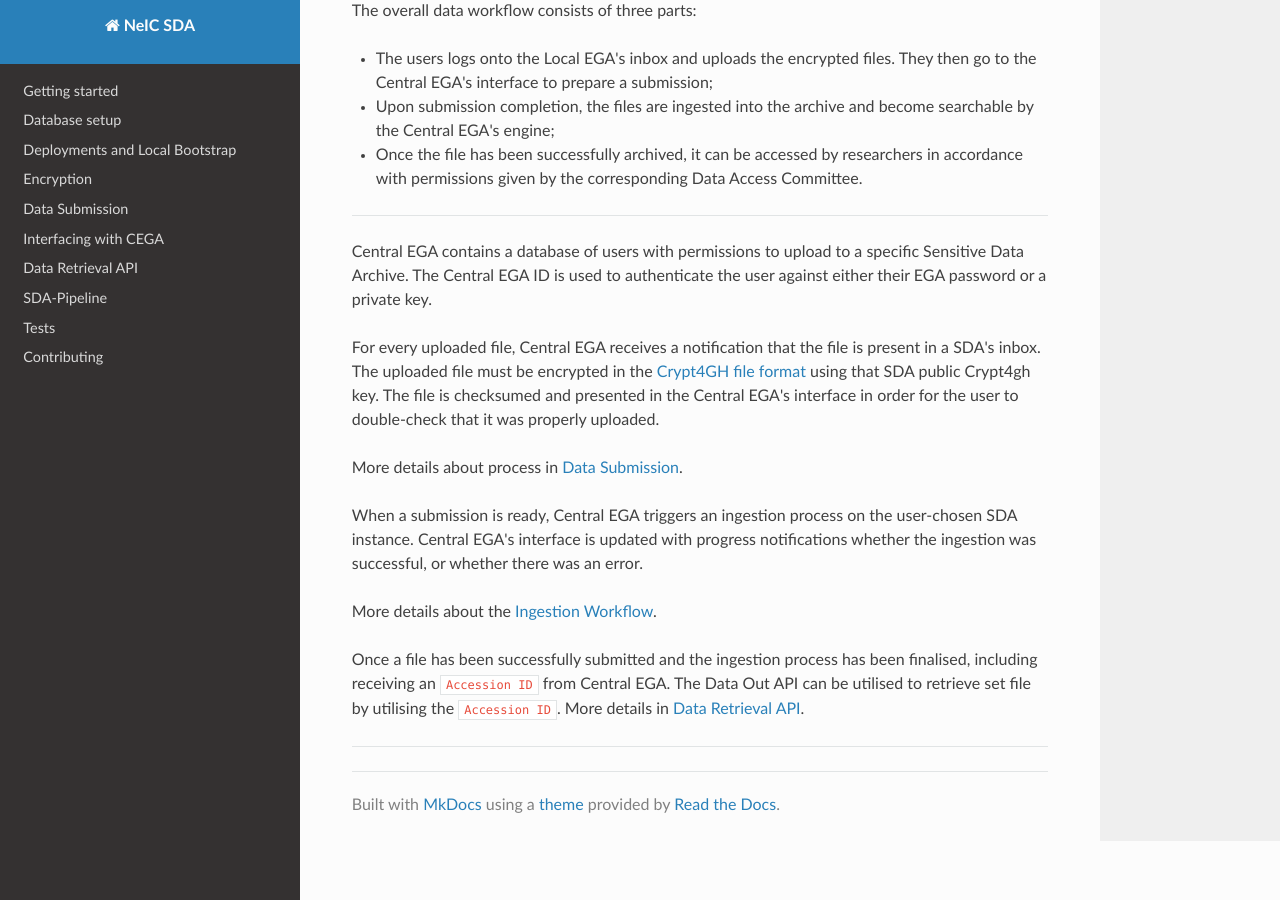
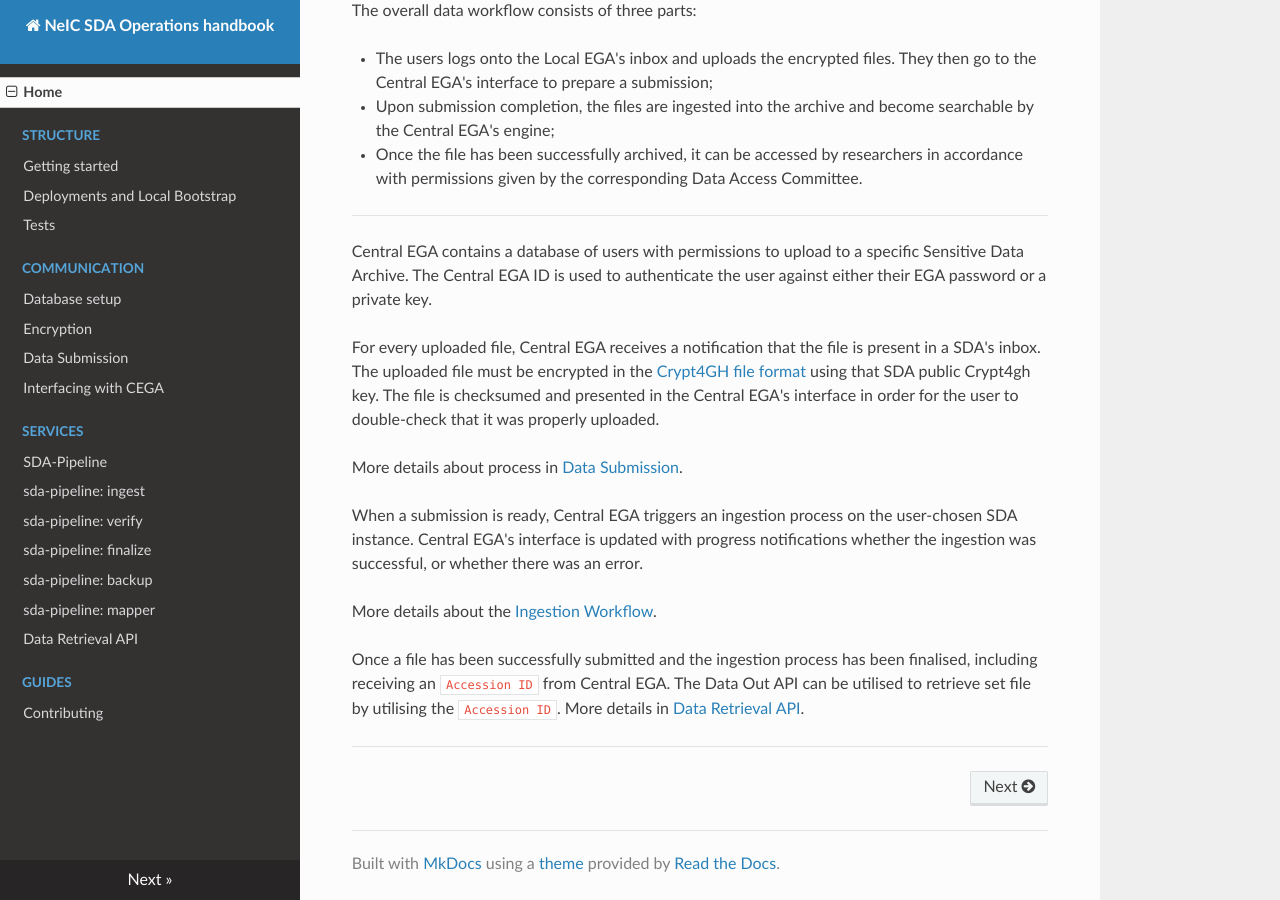
Before and after one commit to neicnordic/neic-sda, an MkDocs documentation site: the page built from docs/index.md, in a window 1280 px wide and 900 px high, scrolled down 1754 px. Built offline with MkDocs 1.6.1, drawn with Linux system fonts in a browser that asks for light colours; nearby versions of some CDN libraries.

Commit message:
Sorted old documentation into new 4 part structure in side bar

```diff
--- a/mkdocs.yml
+++ b/mkdocs.yml
@@ -1,4 +1,4 @@
-site_name: NeIC SDA
+site_name: NeIC SDA Operations handbook
 extra_css: [css/neic-sda.css]
 markdown_extensions:
   - callouts
@@ -7,13 +7,23 @@ plugins:
 theme:
     name: readthedocs
 nav:
-  - Getting started: setup.md
-  - Database setup: db.md
-  - Deployments and Local Bootstrap: deploy.md
-  - Encryption: encryption.md
-  - Data Submission: submission.md
-  - Interfacing with CEGA: connection.md
-  - Data Retrieval API: dataout.md
-  - SDA-Pipeline: services/pipeline.md
-  - Tests: tests.md
-  - Contributing: CONTRIBUTING.md
+  - Home: 'index.md'
+  - 'Structure':
+      - Getting started: 'setup.md'
+      - 'deploy.md'
+      - Tests: 'tests.md'
+  - 'Communication':
+      - Database setup: 'db.md'
+      - Encryption: 'encryption.md'
+      - Data Submission: 'submission.md'
+      - Interfacing with CEGA: 'connection.md'
+  - 'Services':
+      - SDA-Pipeline: 'services/pipeline.md'
+      - 'services/ingest.md'
+      - 'services/verify.md'
+      - 'services/finalize.md'
+      - 'services/backup.md'
+      - 'services/mapper.md'
+      - Data Retrieval API: 'dataout.md'
+  - 'Guides':
+      - Contributing: 'CONTRIBUTING.md'
```
